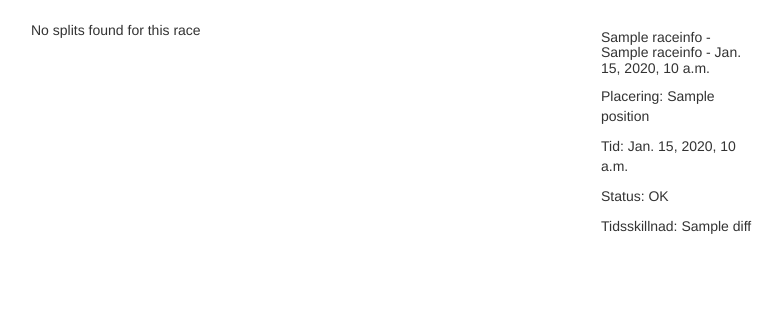
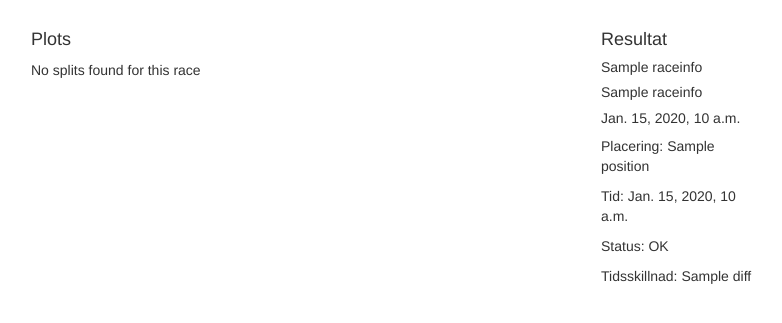
Before and after one commit to glormph/orientalyst, a Django app: template templates/graphs/plots.html in a window 1280 px wide. Shown: the part 51-374 px from the top of the page, without its empty margins (244-1026 px from the left). Run offline with Django 3.2, Linux system fonts and the light colour scheme; the template is opened without the code that fills it: most values are stand-ins (such as "Sample title", 1, 10 or a date in 2020); parts of the project's set-up code (start-up, migrations or seed data) failed here and were passed over; some libraries are stand-ins or nearby versions.

Commit message:
Some more subheading layout changes in plots template

```diff
--- a/graphs/plots.py
+++ b/graphs/plots.py
@@ -47,7 +47,7 @@ class BasePlot(object):
 
     def base_html(self):
         return """
-        <div class="graph" id="%s"><div class="graphtitle">%s</div></div>
+        <div class="graph" id="%s"><h5>%s</h5></div>
 <script>
 var width = 350;
 var height = 200;
--- a/templates/graphs/plots.html
+++ b/templates/graphs/plots.html
@@ -64,6 +64,7 @@ var data = new Array();
         {% endif %}
       </div>
         <div class="col-lg-6">
+        <h4>Plots</h4>
 {% if plots.showgraphs %}
 <div class="graphcolumn">
 {{ plots.plots.splits.render_html|safe}}
@@ -82,7 +83,10 @@ No splits found for this race
 
        </div>
         <div class="col-lg-2">
-            <h5>{{ plots.raceinfo.name }} - {{ plots.raceinfo.classname }} - {{ plots.raceinfo.date }}</h5>
+            <h4>Resultat</h4>
+            <h5>{{ plots.raceinfo.name }}</h5>
+            <h5>{{ plots.raceinfo.classname }}</h5>
+            <h5>{{ plots.raceinfo.date }}</h5>
             <p>Placering: {{ plots.results.position }}</p>
             <p>Tid: {{ plots.results.time }}</p>
             <p>Status: {{ plots.results.status }}</p>
```
